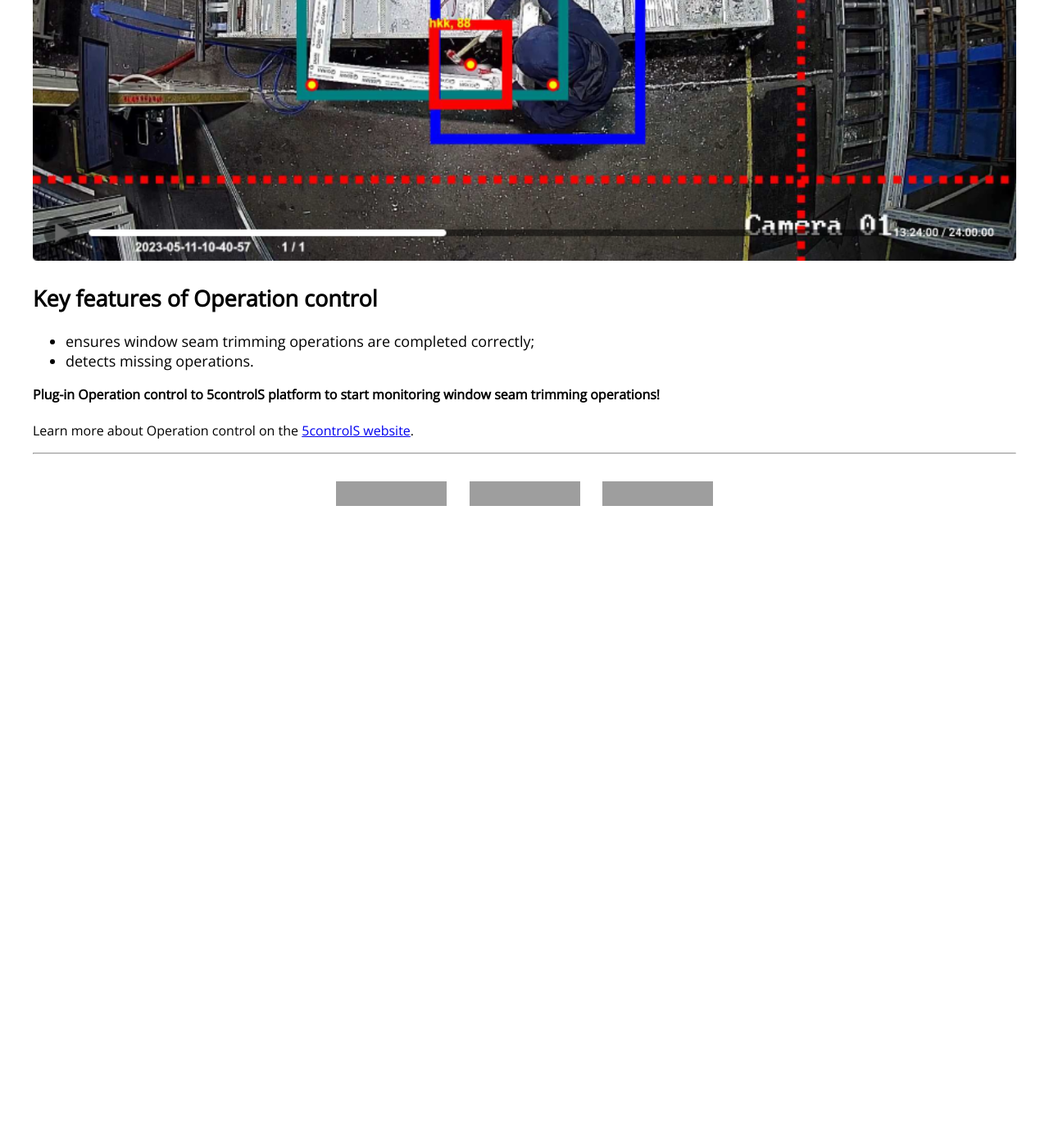
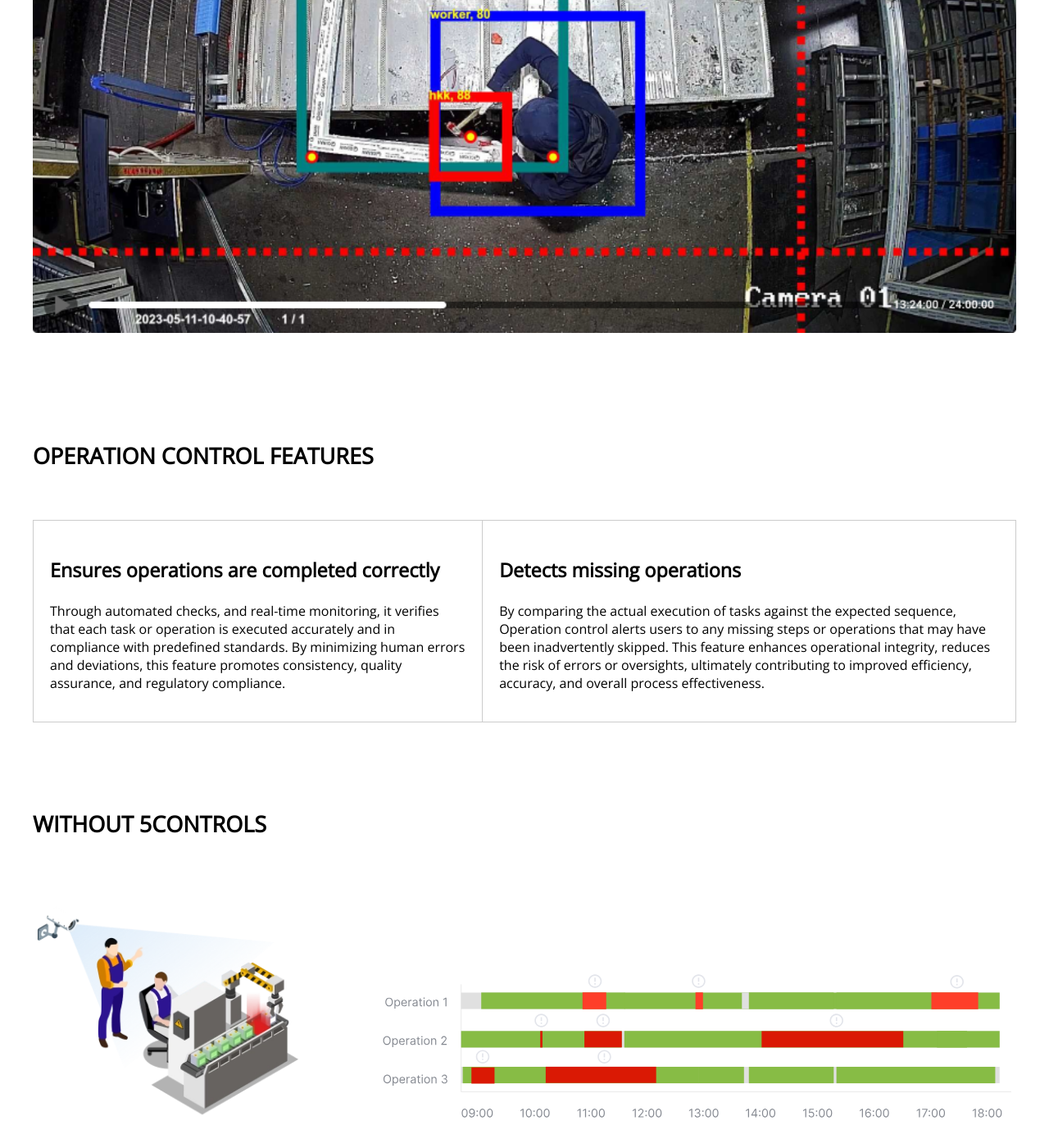
Before and after one commit to 5sControl/5sControl.github.io, a Jekyll site: the page built from operation-control/index.md, in a window 1280 px wide and 1400 px high, scrolled down 621 px. Shown: the whole window at 82% size. Built offline with Jekyll 4.4.1, drawn with Linux system fonts in a browser that asks for light colours; comment, search, counter and statistics services are not loaded; before the commit the page ends 1251 px from its top, so only the background shows below that; some of the changed text lies outside the part shown; grey boxes are pictures that could not be loaded.

Commit message:
Update index.md

```diff
--- a/operation-control/index.md
+++ b/operation-control/index.md
@@ -4,23 +4,57 @@ title: Operations control software for manufacturing
 description : Automatically detect when operation was done incorrectly using power of computer vision (CV). Our advanced AI algorithms provide real-time insights and predictions, enabling you to optimize your operations for maximum efficiency and profitability
 ---
 
-<h1>Operation control - software for manufacturing process monitoring</h1>
-
+<h1>MANUFACTURING PROCESS MONITORING WITH OPERATION CONTROL</h1>
+<br><br>
 Operation Control is one of the Official <a href="https://5controls.com/">5controlS</a> algorithms. Plug it in our <strong>video monitoring system with AI analysis and ERP Integration</strong> (Open Source) to ensure the quality of your products.
 <br><br>
+Empowers you to monitor and control the execution of technologically necessary number of operations with ease. Our advanced AI algorithms provide <strong>real-time insights and predictions</strong>, enabling you to <strong>optimize your operations</strong> for maximum efficiency and profitability.
 
-Empowers you to monitor and control the execution of technologically necessary number of operations with ease. Our advanced AI algorithms provide <strong>real-time insights and predictions</strong>, enabling you to <strong>optimize your operations</strong> for maximum efficiency and profitability.
+<br><br>
 
 <p align="center">
   <img alt="Operation control preview" src="./assets/Operation-control.png" width="100%"/>
 </p>
 
-<h2>Key features of Operation control</h2>
-<ul>
-<li>ensures window seam trimming operations are completed correctly;</li>
-<li>detects missing operations.</li>
-</ul>
+<br><br><br><br>
 
-<strong>Plug-in Operation control to 5controlS platform to start monitoring window seam trimming operations!</strong>
+ <h2>OPERATION CONTROL FEATURES</h2>
+ <br>
+  <table align="center">
+    <tr>
+      <td class="feature">
+        <h3>Ensures operations are completed correctly</h3>
+        <p>Through automated checks, and real-time monitoring, it verifies that each task or operation is executed accurately and in compliance with predefined standards. By minimizing human errors and deviations, this feature promotes consistency, quality assurance, and regulatory compliance.</p>
+      </td>
+      <td class="feature">
+        <h3>Detects missing operations</h3>
+        <p>By comparing the actual execution of tasks against the expected sequence, Operation control alerts users to any missing steps or operations that may have been inadvertently skipped. This feature enhances operational integrity, reduces the risk of errors or oversights, ultimately contributing to improved efficiency, accuracy, and overall process effectiveness.</p>
+      </td>
+      </tr>
+  </table>
+
+  <br><br><br>
+
+<h2>WITHOUT 5CONTROLS</h2>
 <br><br>
-Learn more about Operation control on the <a href="https://5controls.com/solutions/operation-control">5controlS website</a>.
+
+<p align="center">
+  <img alt="Detected in stock level" src="./assets/operNotAI.webp" style="display:inline-block; width:30%;"/>&emsp;&emsp;&emsp;&ensp;
+  <img alt="Detected low stock level" src="./assets/graphOne.svg" style="display:inline-block; width:64%;"/>
+</p>
+
+<br><br>
+
+<h2>WITH 5CONTROLS</h2>
+<br><br>
+
+<p align="center">
+  <img alt="Detected in stock level" src="./assets/operAI.webp" style="display:inline-block; width:30%;"/>&emsp;&emsp;&emsp;&ensp;
+  <img alt="Detected low stock level" src="./assets/graphTwo.svg" style="display:inline-block; width:64%;"/>
+</p>
+
+<br><br>
+
+<h2>Learn more about Operation control on the <a href="https://5controls.com/solutions/operation-control">5controlS website</a>.</h2>
+
+<br><br>
```
